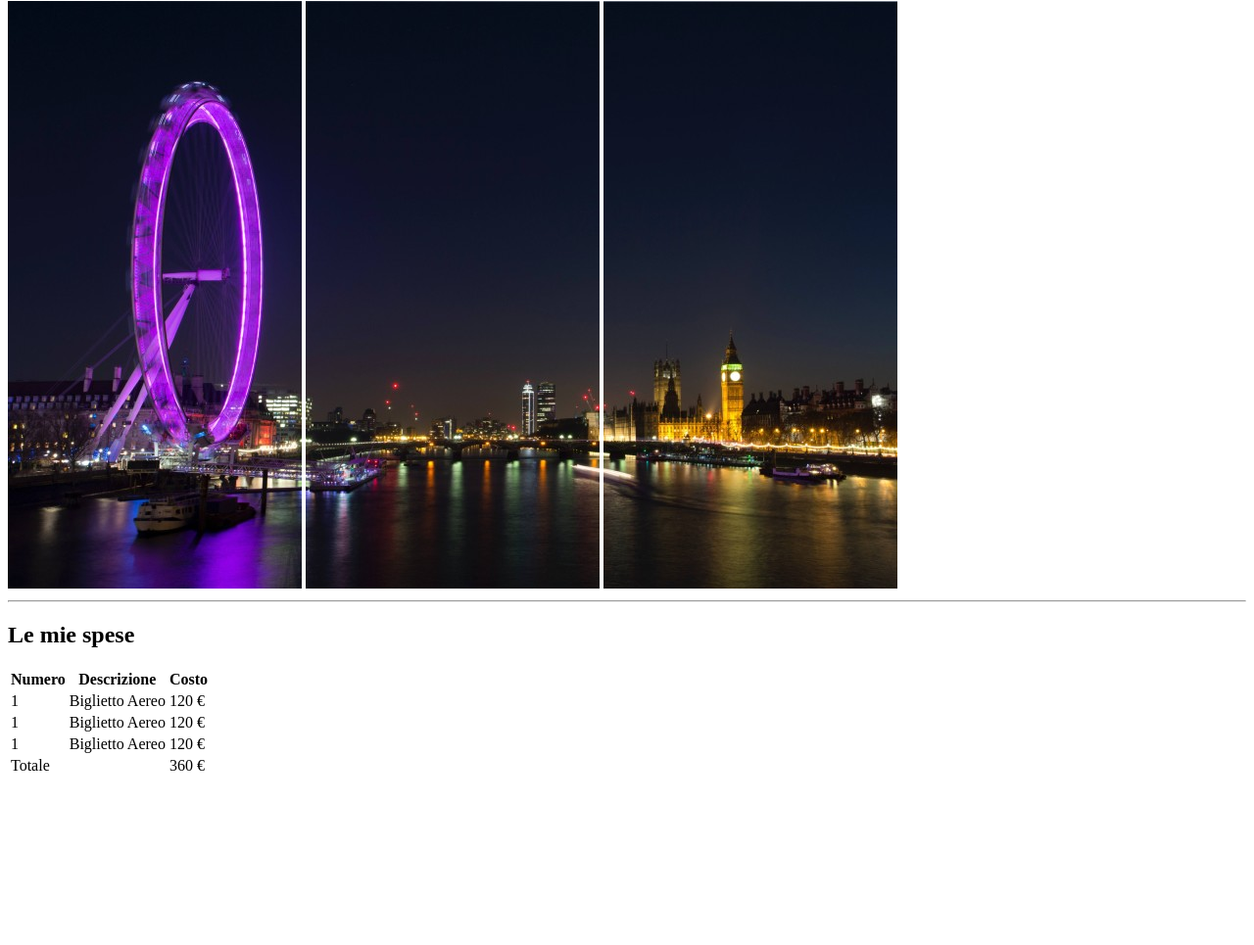
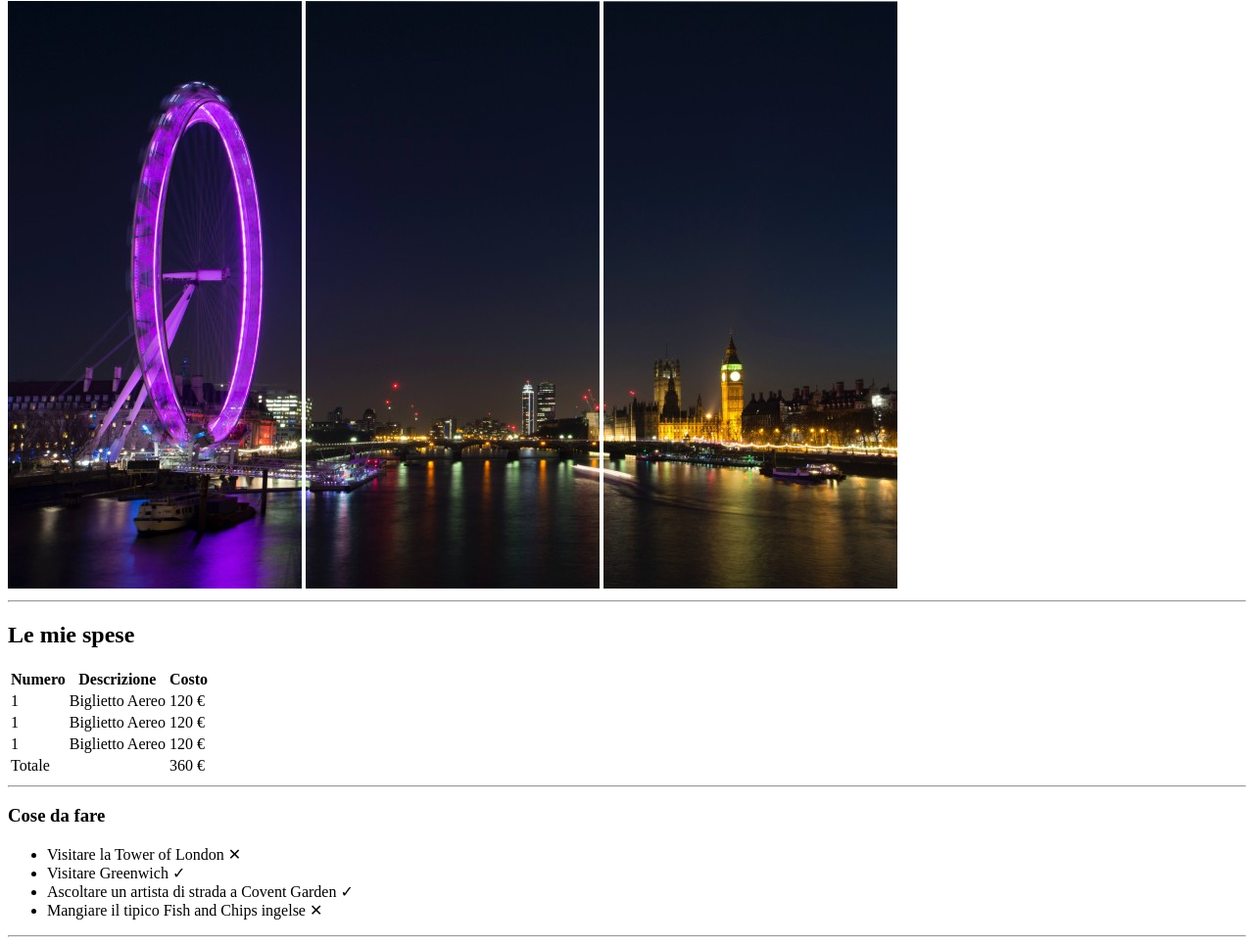
Before and after one commit to SalvoBevilacqua/html-london-trip, a plain HTML site: page index.html in a window 1280 px wide. Shown: the part 79-1044 px from the top of the page at 98% size. Before the commit the page ends 881 px from the top, so only its background shows below. Drawn offline with Linux system fonts and the light colour scheme.

Commit message:
add: section2

```diff
--- a/index.html
+++ b/index.html
@@ -6,6 +6,7 @@
     </head>
 
     <body>
+        <!-- london image -->
         <header>
             <h1>Il mio Viaggio a Londra</h1>
             <img src="\img\pexels-bill-emrich-230794-0.jpg" alt="prima tagline ruota panoramica">
@@ -15,6 +16,7 @@
 
         <hr>
 
+        <!-- le mie spese -->
         <section>
             <h2>Le mie spese</h2>
             <table>
@@ -48,5 +50,20 @@
                 </tbody>
             </table>
         </section>
+
+        <hr>
+
+        <!-- cose da fare -->
+        <section>
+            <h3>Cose da fare</h3>
+            <ul>
+                <li>Visitare la Tower of London &#10005;</li>
+                <li>Visitare Greenwich &#10003;</li>
+                <li>Ascoltare un artista di strada a Covent Garden &#10003;</li>
+                <li>Mangiare il tipico Fish and Chips ingelse &#10005;</li>
+            </ul>
+        </section>
+
+        <hr>
     </body>
 </html>
```
